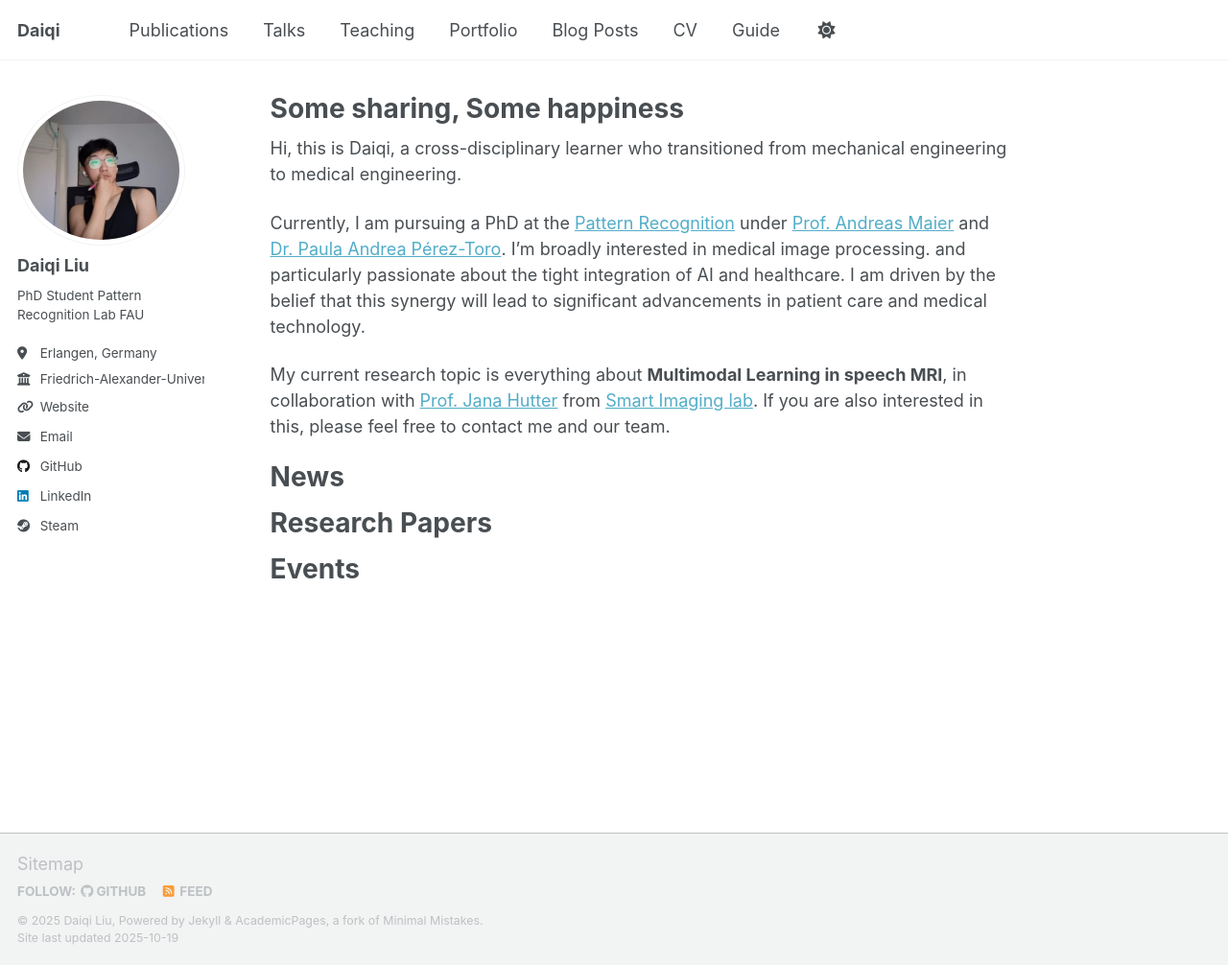
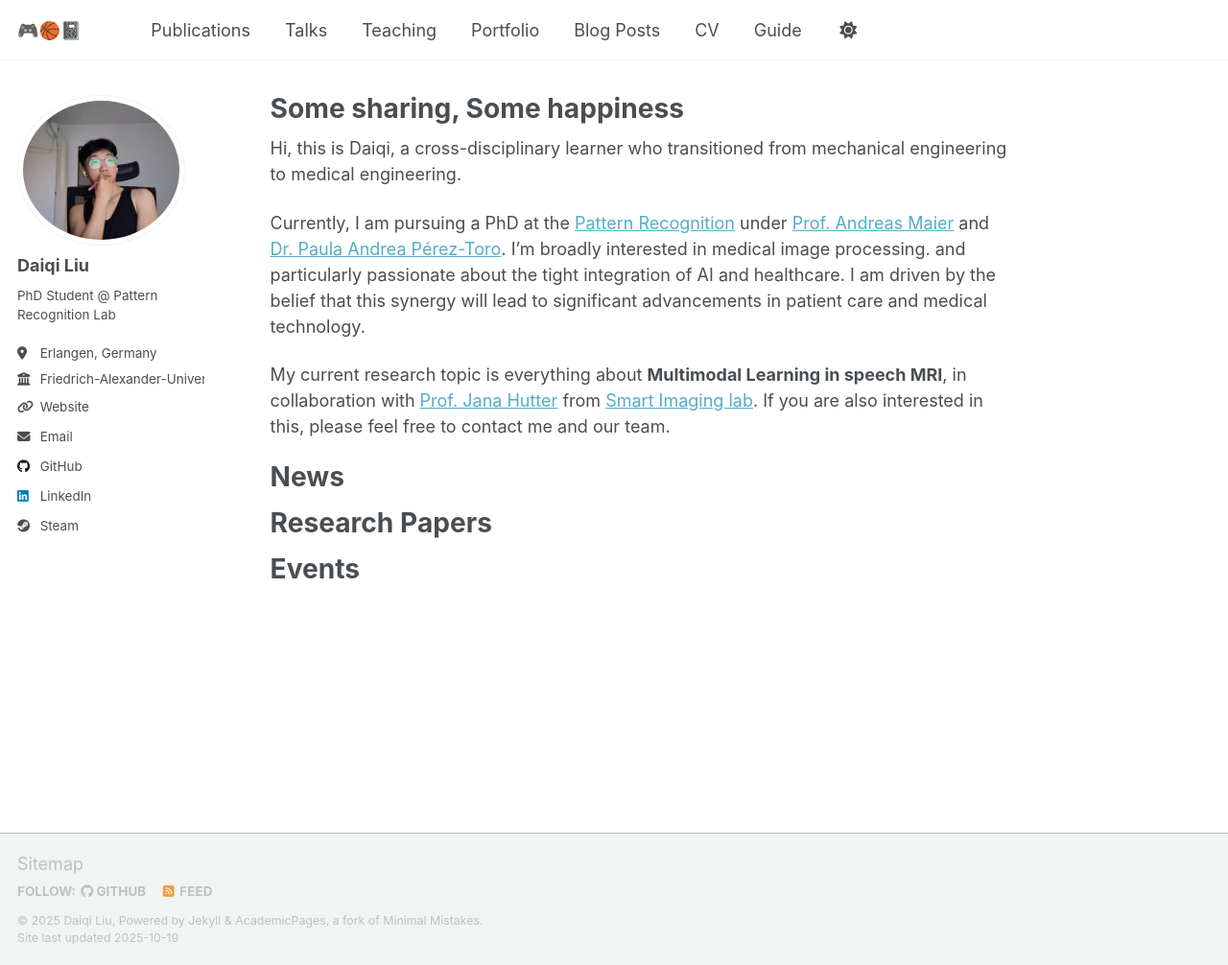
Before and after one commit to daiqi76/daiqi76.github.io, a Jekyll site: the page built from _pages/about.md, in a window 1280 px wide and 1006 px high. Shown: the whole window at 96% size. Built offline with Jekyll 4.4.1, drawn with Linux system fonts in a browser that asks for light colours; a script that is not in the unit is left out.

Commit message:
Update _config.yml

```diff
--- a/_config.yml
+++ b/_config.yml
@@ -9,7 +9,7 @@
 # Basic Site Settings
 locale                   : "en-US"
 site_theme               : "default" # Currently available options are "default", "air"
-title                    : "Daiqi"
+title                    : "🎮🏀📓"
 title_separator          : "-"
 name                     : &name "Daiqi Liu"
 description              : &description "Daiqi's academic portfolio"   # Update this with a general description of your site, this is the default if not overridden by a page
@@ -26,9 +26,7 @@ author:
   avatar           : "profile.png"
   name             : "Daiqi Liu"
 
-  bio              : "PhD Student\n\
-                      Pattern Recognition Lab\n\
-                      FAU"
+  bio              : "PhD Student @ Pattern Recognition Lab"
   location         : "Erlangen, Germany"
   employer         : "Friedrich-Alexander-Universität Erlangen-Nürnberg"
   uri              : "https://lme.tf.fau.de/person/daliu"
```
